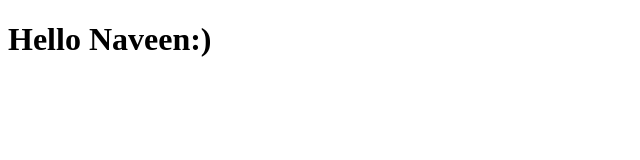
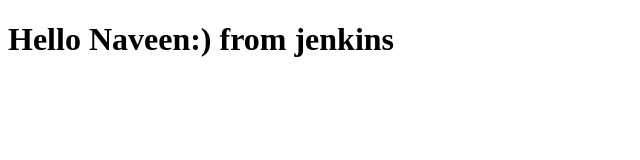
Before and after one commit to NaveenMadMax/zenclass, a plain HTML site: page index.html in a window 1280 px wide. Shown: the whole page, without its empty margins (0-640 px from the left). Drawn offline with Linux system fonts and the light colour scheme.

Commit message:
Update index.html 2

```diff
--- a/index.html
+++ b/index.html
@@ -4,6 +4,6 @@
 	<title>Hello Worldssss:)</title>
 </head>
 <body>
-	<h1>Hello Naveen:)</h>
+	<h1>Hello Naveen:) from jenkins</h>
 </body>
 </html>
```
